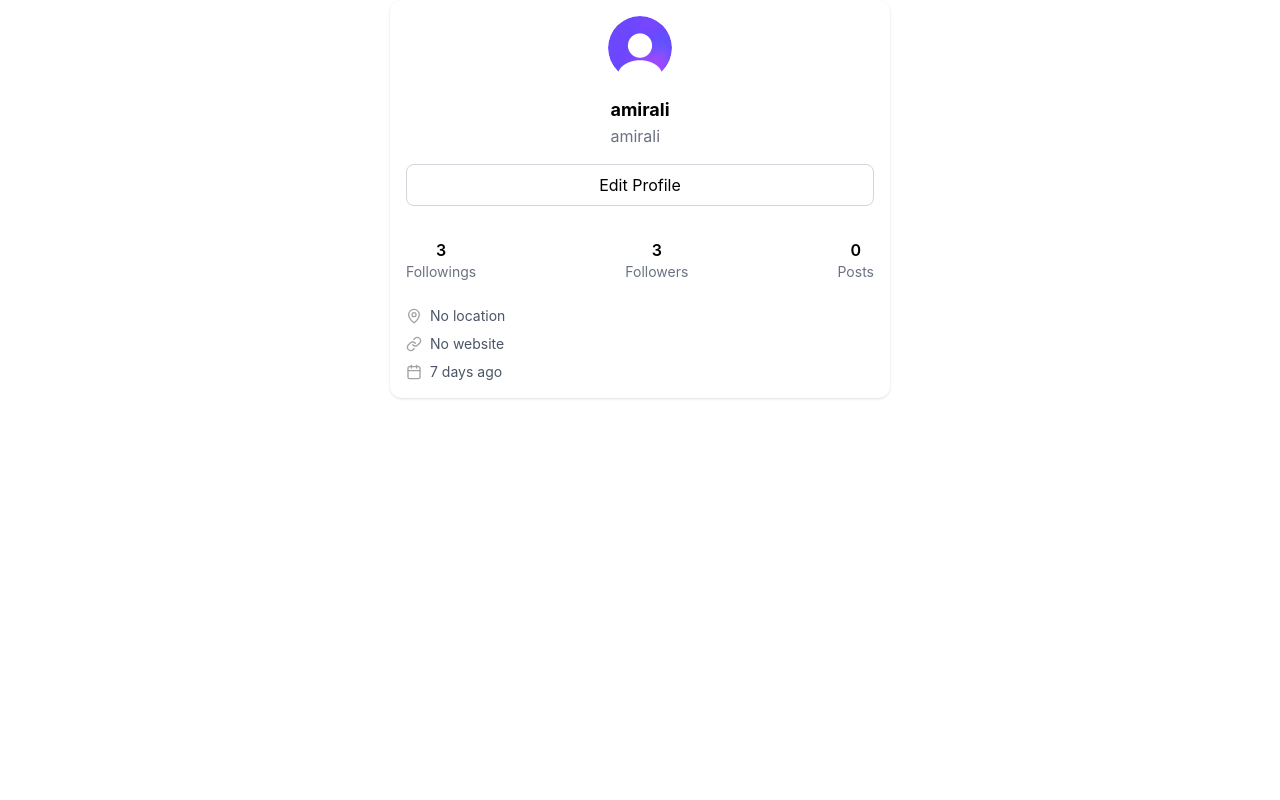
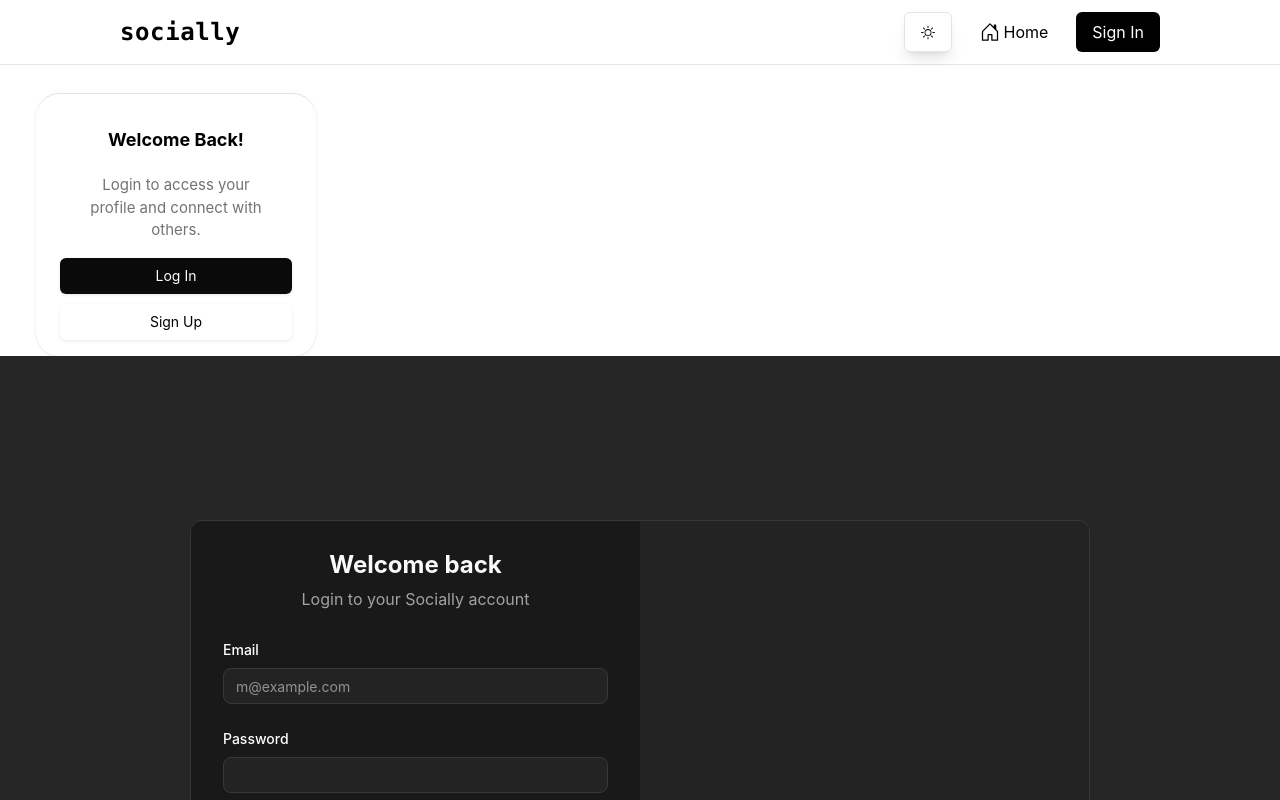
Before and after one commit to mahzadkhosraviani/socially-app-project, a React (Vite) app: page / in a window 1280 px wide. Shown: the top 800 px of the page. Built offline with nearby package versions, Linux system fonts and the light colour scheme.

Commit message:
new profile

```diff
--- a/src/App.tsx
+++ b/src/App.tsx
@@ -15,7 +15,7 @@ function App() {
 
     <>
       <div className="dark:bg-black w-screen h-screen">
-        {/* <Navbar />
+        <Navbar />
         <WelcomeBack />
         <Routes>
           <Route path="/" element={<SignIn />} />
@@ -23,7 +23,7 @@ function App() {
         </Routes>{" "}
         <div className="min-h-screen bg-gray-100 dark:bg-black p-6">
           <RecommendedUsers />
-        </div> */}
+        </div>
         <ProfileContainer
           name="amirali"
           username="amirali"
```
